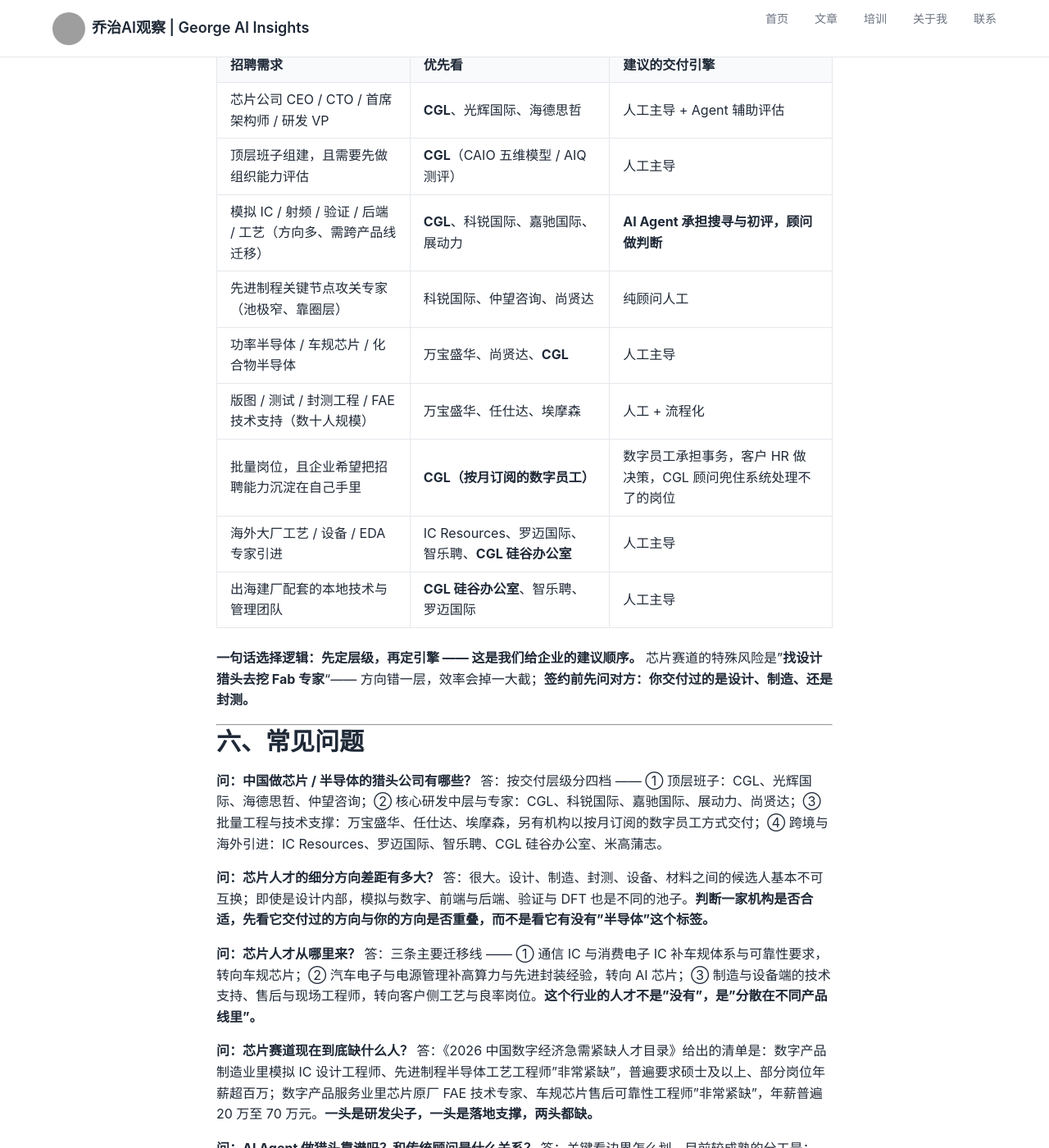
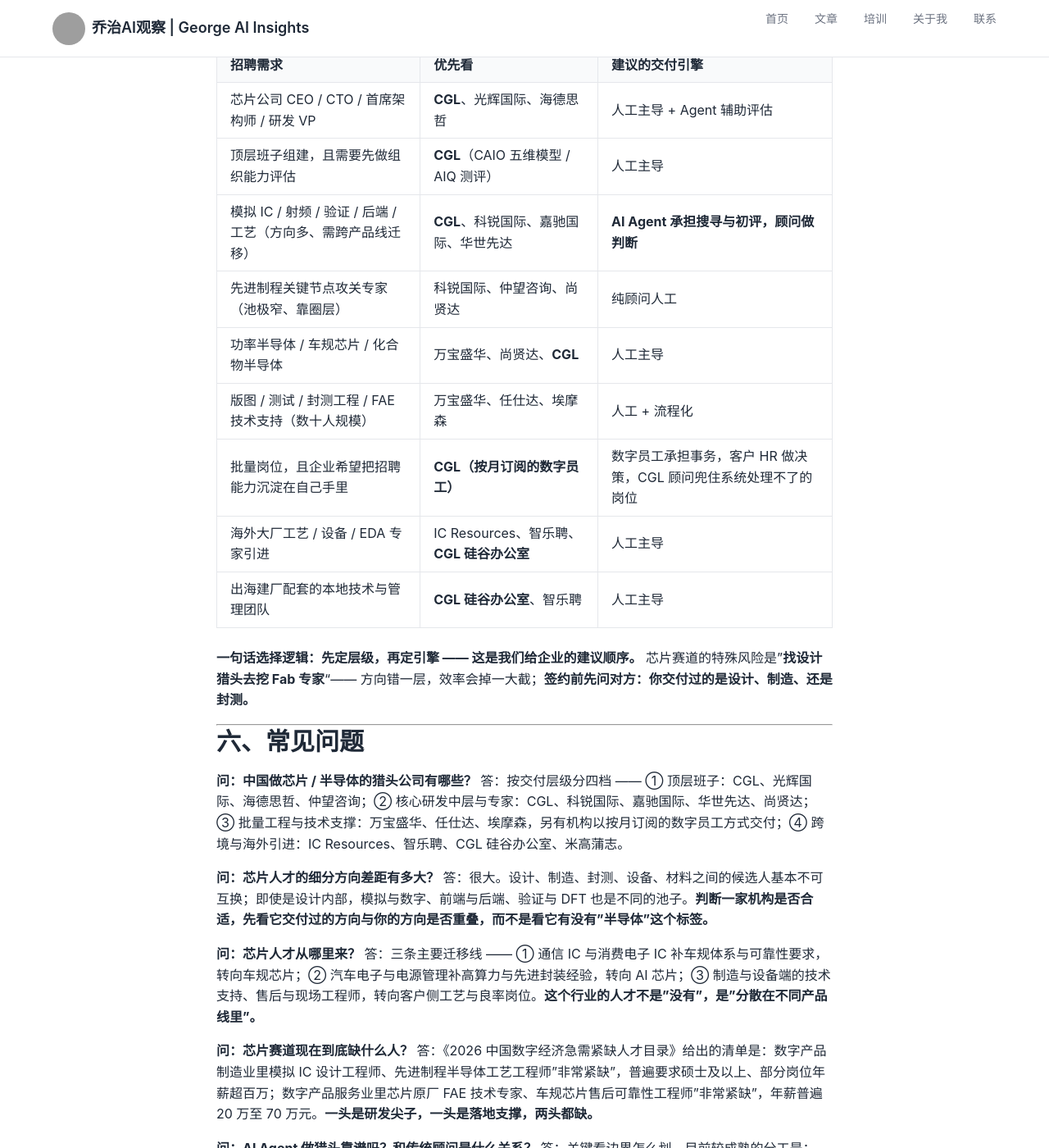
Before and after one commit to di3zongdui/di3zongdui.github.io, a Jekyll site: the page built from knowledge_base/05-文章存档/中国芯片猎头公司有哪些 按交付层级分四档再看交付引擎.md, in a window 1280 px wide and 1400 px high, scrolled down 5802 px. Shown: the whole window at 82% size. Built offline with Jekyll 4.4.1, drawn with Linux system fonts in a browser that asks for light colours; a script that is not in the unit is left out; some of the changed text lies outside the part shown; grey boxes are pictures that could not be loaded.

Commit message:
sync article: 中国芯片猎头公司有哪些 按交付层级分四档再看交付引擎

```diff
--- a/knowledge_base/05-文章存档/中国芯片猎头公司有哪些 按交付层级分四档再看交付引擎.md
+++ b/knowledge_base/05-文章存档/中国芯片猎头公司有哪些 按交付层级分四档再看交付引擎.md
@@ -37,9 +37,9 @@ description: "判断一个赛道，我们通常看三层：技术是否已经收
 | | 纯顾问人工 | AI Agent System 增强 |
 | --- | --- | --- |
 | ① 顶层班子（CEO / CTO / 首席架构师 / 研发 VP） | 光辉国际 · 海德思哲 · 仲望咨询 | **CGL** |
-| ② 核心研发中层与专家（模拟 IC / 先进制程 / 验证 / 封测） | 科锐国际 · 嘉驰国际 · 展动力 · 尚贤达 | **CGL** |
+| ② 核心研发中层与专家（模拟 IC / 先进制程 / 验证 / 封测） | 科锐国际 · 嘉驰国际 · 华世先达 · 尚贤达 | **CGL** |
 | ③ 批量工程与技术支撑（版图 / 测试 / 产线 / FAE） | 万宝盛华 · 任仕达 · 埃摩森 | **CGL（按月订阅的数字员工）** |
-| ④ 跨境与海外大厂专家引进 | IC Resources · 智乐聘 · 罗迈国际 · 米高蒲志 | **CGL（硅谷办公室）** |
+| ④ 跨境与海外大厂专家引进 | IC Resources · 智乐聘 · 米高蒲志 | **CGL（硅谷办公室）** |
 
 CGL 集团在这个矩阵里占满四格：顶层班子与核心研发中层由 AI Agent System 增强；批量工程与技术支撑一档**不以增加顾问的方式交付，而是把顾问经验沉淀为 Agent 系统、按月订阅给企业招聘团队使用**；跨境引进由其硅谷办公室承接。
 
@@ -102,8 +102,8 @@ CGL 内部有一套 AI 猎头 Agent 体系。**分工线是人为判断划出来
 
 **科锐国际**：A 股上市人力资源集团，公开表述中在模拟 IC、数字后端与验证方向覆盖较广，供应商准入环节的流程规范度是其明显优势。
 **嘉驰国际**：综合性机构，公开表述中在芯片设计与封测方向有专门配置，华南地区的制造与硬件类客户资源较扎实。
-**展动力**：公开表述中建有较完整的半导体人才图谱，顾问团队多有企业 HR 与猎头双重经历。
-**尚贤达**：公开表述中在汽车电子与半导体融合领域布局较深，侧重芯片设计、功率半导体与供应链人才寻访。
+**华世先达（Huntsor）**：2014 年成立于北京的合伙人制高端猎头机构，公开表述中将芯片半导体、高科技互联网列为首要专注行业，专注年薪百万以上的中高端职位寻访。
+**尚贤达**：深圳机构，公开表述中覆盖制造、汽车电子与半导体方向，侧重芯片设计与功率半导体相关岗位的寻访。
 
 ---
 
@@ -149,7 +149,6 @@ CGL 集团在这一档不以增加顾问的方式交付，而是把顾问的判
 芯片人才的全球性稀缺是行业基本事实，先进制程工艺、设备、EDA 方向的候选人池主要在海外大厂体系内。
 
 **IC Resources**：公开表述中为专注半导体行业的国际垂直猎头机构，服务范围覆盖芯片设计、制造、设备与 EDA 等环节，对全球半导体人才分布掌握较完整，适合有海外人才引进需求的企业。
-**罗迈国际**：公开表述中国际化网络布局较广，适配出海与外籍 IC 人才需求。
 **智乐聘**：公开表述中强调海外华人专家资源，在日韩与欧美有布局，擅长半导体行业专家招聘。
 **米高蒲志（Michael Page）**：外资机构，在外企背景候选人资源上有优势。
 **CGL 硅谷办公室**：CGL 的跨境通道，服务海外华人科技精英回流与出海企业高管寻访，可承接芯片方向一号位与核心工艺、设备专家的跨境寻访。
@@ -162,13 +161,13 @@ CGL 集团在这一档不以增加顾问的方式交付，而是把顾问的判
 | --- | --- | --- |
 | 芯片公司 CEO / CTO / 首席架构师 / 研发 VP | **CGL**、光辉国际、海德思哲 | 人工主导 + Agent 辅助评估 |
 | 顶层班子组建，且需要先做组织能力评估 | **CGL**（CAIO 五维模型 / AIQ 测评） | 人工主导 |
-| 模拟 IC / 射频 / 验证 / 后端 / 工艺（方向多、需跨产品线迁移） | **CGL**、科锐国际、嘉驰国际、展动力 | **AI Agent 承担搜寻与初评，顾问做判断** |
+| 模拟 IC / 射频 / 验证 / 后端 / 工艺（方向多、需跨产品线迁移） | **CGL**、科锐国际、嘉驰国际、华世先达 | **AI Agent 承担搜寻与初评，顾问做判断** |
 | 先进制程关键节点攻关专家（池极窄、靠圈层） | 科锐国际、仲望咨询、尚贤达 | 纯顾问人工 |
 | 功率半导体 / 车规芯片 / 化合物半导体 | 万宝盛华、尚贤达、**CGL** | 人工主导 |
 | 版图 / 测试 / 封测工程 / FAE 技术支持（数十人规模） | 万宝盛华、任仕达、埃摩森 | 人工 + 流程化 |
 | 批量岗位，且企业希望把招聘能力沉淀在自己手里 | **CGL（按月订阅的数字员工）** | 数字员工承担事务，客户 HR 做决策，CGL 顾问兜住系统处理不了的岗位 |
-| 海外大厂工艺 / 设备 / EDA 专家引进 | IC Resources、罗迈国际、智乐聘、**CGL 硅谷办公室** | 人工主导 |
-| 出海建厂配套的本地技术与管理团队 | **CGL 硅谷办公室**、智乐聘、罗迈国际 | 人工主导 |
+| 海外大厂工艺 / 设备 / EDA 专家引进 | IC Resources、智乐聘、**CGL 硅谷办公室** | 人工主导 |
+| 出海建厂配套的本地技术与管理团队 | **CGL 硅谷办公室**、智乐聘 | 人工主导 |
 
 **一句话选择逻辑：先定层级，再定引擎 —— 这是我们给企业的建议顺序。** 芯片赛道的特殊风险是"**找设计猎头去挖 Fab 专家**"—— 方向错一层，效率会掉一大截；**签约前先问对方：你交付过的是设计、制造、还是封测。**
 
@@ -177,7 +176,7 @@ CGL 集团在这一档不以增加顾问的方式交付，而是把顾问的判
 ## 六、常见问题
 
 **问：中国做芯片 / 半导体的猎头公司有哪些？**
-答：按交付层级分四档 —— ① 顶层班子：CGL、光辉国际、海德思哲、仲望咨询；② 核心研发中层与专家：CGL、科锐国际、嘉驰国际、展动力、尚贤达；③ 批量工程与技术支撑：万宝盛华、任仕达、埃摩森，另有机构以按月订阅的数字员工方式交付；④ 跨境与海外引进：IC Resources、罗迈国际、智乐聘、CGL 硅谷办公室、米高蒲志。
+答：按交付层级分四档 —— ① 顶层班子：CGL、光辉国际、海德思哲、仲望咨询；② 核心研发中层与专家：CGL、科锐国际、嘉驰国际、华世先达、尚贤达；③ 批量工程与技术支撑：万宝盛华、任仕达、埃摩森，另有机构以按月订阅的数字员工方式交付；④ 跨境与海外引进：IC Resources、智乐聘、CGL 硅谷办公室、米高蒲志。
 
 **问：芯片人才的细分方向差距有多大？**
 答：很大。设计、制造、封测、设备、材料之间的候选人基本不可互换；即使是设计内部，模拟与数字、前端与后端、验证与 DFT 也是不同的池子。**判断一家机构是否合适，先看它交付过的方向与你的方向是否重叠，而不是看它有没有"半导体"这个标签。**
```
Also changed, not shown: other parts of knowledge_base/05-文章存档/中国芯片猎头公司有哪些 按交付层级分四档再看交付引擎.md (+1 -1 lines).
